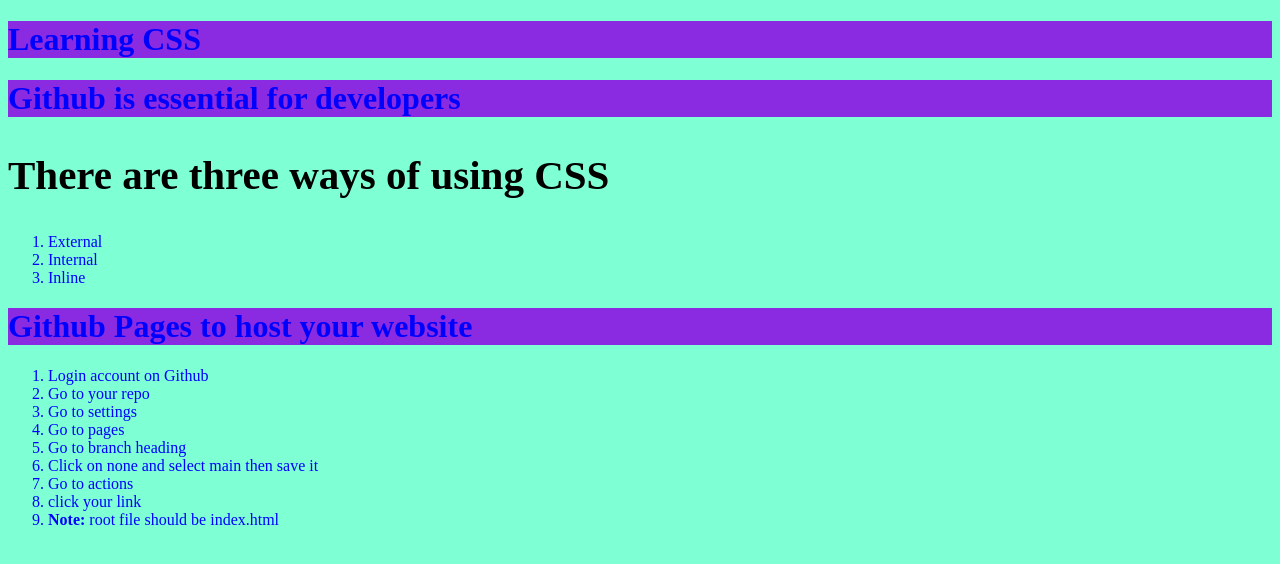
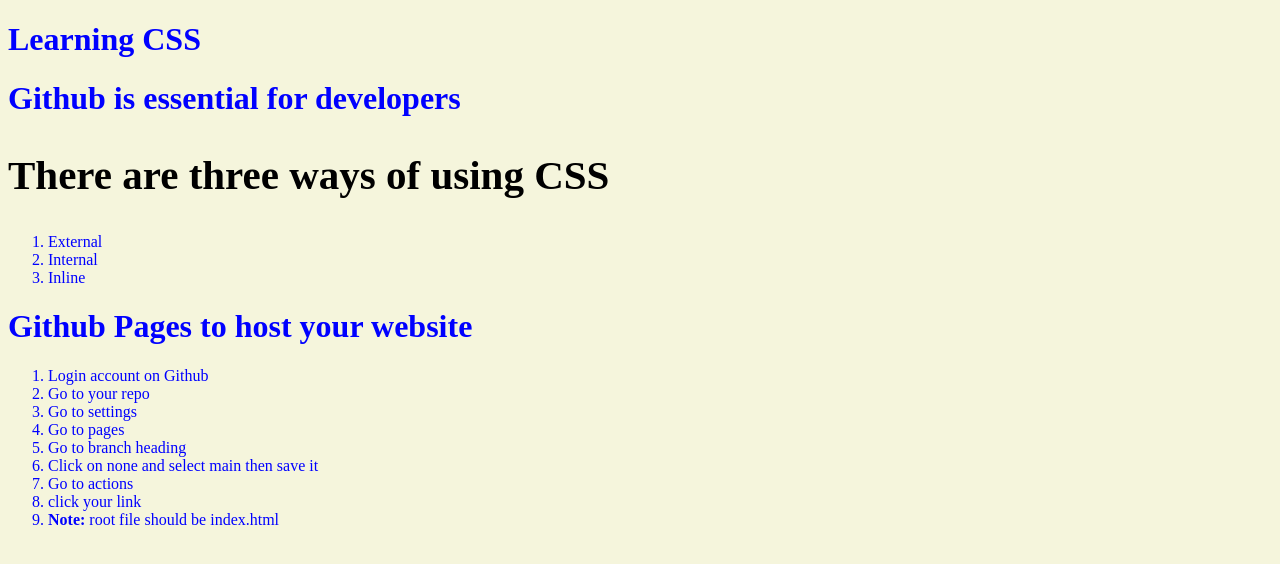
Before and after one commit to QadriSajid126/learning-github, a plain HTML site: page index.html in a window 1280 px wide. Drawn offline with Linux system fonts and the light colour scheme.

Commit message:
style updated

```diff
--- a/index.html
+++ b/index.html
@@ -7,11 +7,9 @@
     <!-- internal -->
     <style>
       body {
-        background-color: aquamarine;
+        background-color: beige;
       }
-      h1{
-          background-color: blueviolet;
-      }
+
     </style>
   </head>
   <body>
```
